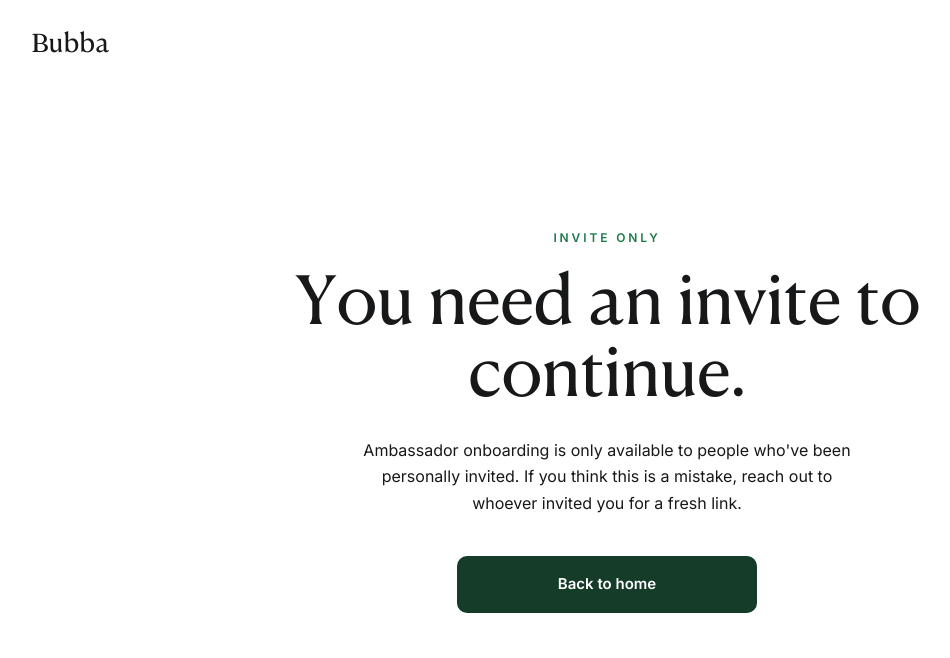
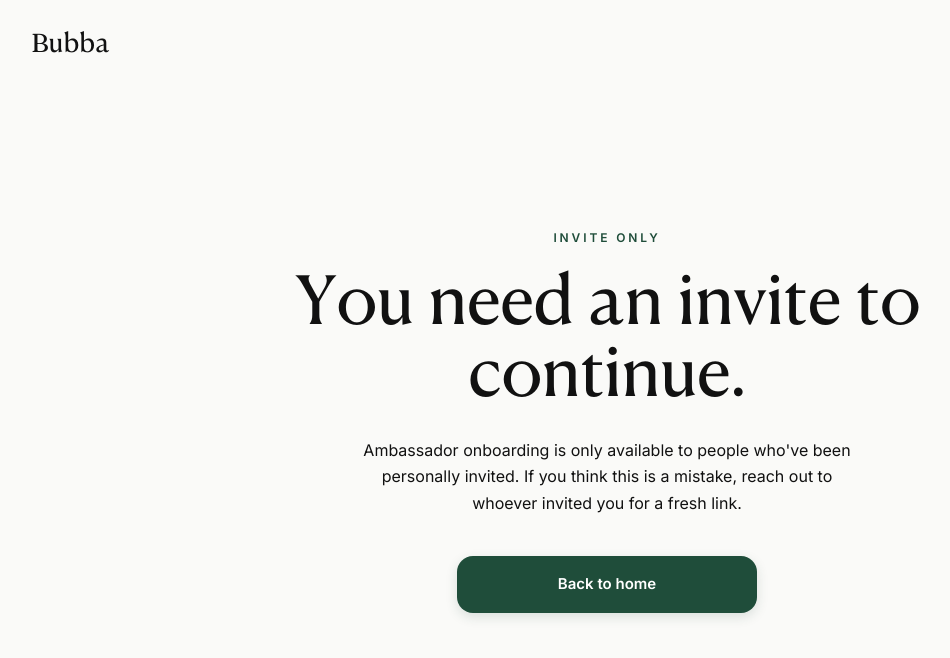
Before and after one commit to fahadali0077/bea-website, a Next.js app: page /verify-email in a window 1280 px wide. Shown: the top 658 px of the page, without its empty margins (33-983 px from the left). Built offline with nearby package versions, Linux system fonts and the light colour scheme; no server answers; a web font is replaced by a local one.

Commit message:
styles checked

```diff
--- a/styles/launch.css
+++ b/styles/launch.css
@@ -1,18 +1,45 @@
 .launch-shell {
-  --launch-page-bg: #ffffff;
-  --launch-bg: #ffffff;
-  --launch-ink: #17181a;
-  --launch-muted: #6f6a64;
-  --launch-faint: #a39e97;
-  --launch-border: #e7e1d9;
-  --launch-input-border: #ddd5c9;
-  --launch-accent: #133d27;
+  /* Bubba Visual System v1.0 — colour palette */
+  --launch-forest-green: #1f4d3a;
+  --launch-green-tint: #e9f1ec;
+  --launch-atlantic-blue: #5c6fae;
+  --launch-hydrangea-blue: #bfd0e2;
+  --launch-warm-white: #fafaf8;
+  --launch-sand: #e6e6e2;
+  --launch-stone: #d7d7d2;
+  --launch-charcoal: #666666;
+  --launch-ink-hex: #111111;
+
+  /* Semantic aliases used across the onboarding steps */
+  --launch-page-bg: var(--launch-warm-white);
+  --launch-bg: var(--launch-warm-white);
+  --launch-ink: var(--launch-ink-hex);
+  --launch-muted: var(--launch-charcoal);
+  --launch-faint: var(--launch-stone);
+  --launch-border: var(--launch-sand);
+  --launch-input-border: var(--launch-sand);
+  --launch-accent: var(--launch-forest-green);
   --launch-accent-contrast: #ffffff;
-  --launch-eyebrow: #5b7a63;
-  --launch-icon-bg: #f2ece1;
-  --launch-next-up-bg: #efeae1;
+  --launch-eyebrow: var(--launch-forest-green);
+  --launch-icon-bg: var(--launch-green-tint);
+  --launch-next-up-bg: var(--launch-green-tint);
   --launch-danger: #b0453a;
   --launch-danger-soft: #fdf3f1;
+
+  /* Radius scale — XL cards, L buttons, M inputs/pills, S chips */
+  --launch-radius-xl: 24px;
+  --launch-radius-l: 16px;
+  --launch-radius-m: 12px;
+  --launch-radius-s: 8px;
+
+  /* Shadows — soft and ambient */
+  --launch-shadow-button: 0px 4px 12px rgba(31, 77, 58, 0.15);
+  --launch-shadow-card: 0px 8px 24px rgba(17, 17, 17, 0.06);
+  --launch-shadow-popover: 0px 16px 40px rgba(17, 17, 17, 0.08);
+
+  /* Interaction shades derived from Forest Green */
+  --launch-accent-hover: #18402f;
+  --launch-accent-pressed: #133424;
   position: relative;
   min-height: 100vh;
   display: flex;
@@ -176,13 +203,14 @@
   width: 100%;
   height: 54px;
   padding: 0 24px;
-  border-radius: 14px;
+  border-radius: var(--launch-radius-l);
   background: var(--launch-accent);
   color: var(--launch-accent-contrast);
   font-size: 15px;
   font-weight: 600;
   text-decoration: none;
   border: none;
+  box-shadow: var(--launch-shadow-button);
   transition: opacity 0.15s ease;
 }
 
@@ -296,7 +324,7 @@
 .launch-already-registered {
   margin-top: 12px;
   padding: 10px 14px;
-  border-radius: 10px;
+  border-radius: var(--launch-radius-m);
   background: var(--launch-icon-bg);
   color: var(--launch-muted);
   font-size: 13px;
@@ -361,7 +389,7 @@
 .launch-field-input {
   width: 100%;
   height: 48px;
-  border-radius: 10px;
+  border-radius: var(--launch-radius-m);
   border: 1px solid var(--launch-input-border);
   background: #ffffff;
   padding: 0 42px 0 16px;
@@ -372,7 +400,7 @@
 
 .launch-field-input:focus-visible {
   border-color: var(--launch-accent);
-  box-shadow: 0 0 0 3px rgba(19, 61, 39, 0.12);
+  box-shadow: 0 0 0 3px rgba(31, 77, 58, 0.15);
 }
 
 .launch-field-input:disabled {
@@ -412,7 +440,7 @@
   margin-top: 10px;
   height: 4px;
   border-radius: 9999px;
-  background: var(--launch-border);
+  background: var(--launch-sand);
   overflow: hidden;
 }
 
@@ -431,7 +459,7 @@
 
 .launch-password-strength[data-level="2"] span {
   width: 66%;
-  background: #c08a2e;
+  background: var(--launch-hydrangea-blue);
 }
 
 .launch-password-strength[data-level="3"] span {
@@ -478,9 +506,9 @@
   max-height: min(280px, 45vh);
   overflow-y: auto;
   border: 1px solid var(--launch-input-border);
-  border-radius: 10px;
+  border-radius: var(--launch-radius-m);
   background: #ffffff;
-  box-shadow: 0 12px 32px rgba(23, 24, 26, 0.1);
+  box-shadow: var(--launch-shadow-popover);
 }
 
 .launch-school-dropdown-item {
@@ -555,7 +583,7 @@
   width: 20px;
   height: 20px;
   margin-top: 1px;
-  border-radius: 5px;
+  border-radius: var(--launch-radius-s);
   border: 1.5px solid var(--launch-input-border);
   display: inline-flex;
   align-items: center;
@@ -617,7 +645,7 @@
 .launch-welcome-card {
   background: #ffffff;
   border: 1px solid var(--launch-border);
-  border-radius: 14px;
+  border-radius: var(--launch-radius-xl);
   padding: 16px 18px;
   display: flex;
   align-items: center;
@@ -677,7 +705,7 @@
 
 .launch-next-up {
   background: var(--launch-next-up-bg);
-  border-radius: 16px;
+  border-radius: var(--launch-radius-xl);
   padding: 22px 24px;
   text-align: left;
 }
@@ -777,7 +805,7 @@
     height: 100%;
     max-width: none;
     object-fit: cover;
-    border-radius: 20px;
+    border-radius: var(--launch-radius-xl);
     margin: 0;
   }
 
@@ -975,7 +1003,7 @@
     max-width: 480px;
     margin: 0 auto 18px;
     padding: 20px 32px;
-    border-radius: 10px;
+    border-radius: var(--launch-radius-l);
   }
 
   .launch-step--role .launch-footnote {
@@ -1029,14 +1057,14 @@
   font-weight: 600;
   padding: 20px 32px;
   border: none;
-  border-radius: 10px;
+  border-radius: var(--launch-radius-l);
   cursor: pointer;
   text-decoration: none;
   transition: background 0.2s ease, transform 0.15s ease;
 }
 
 .hero-cta:hover {
-  background: #0f3826;
+  background: var(--launch-accent-hover);
   transform: translateY(-1px);
 }
 
@@ -1172,7 +1200,7 @@
   max-width: 560px;
   height: auto;
   display: block;
-  border-radius: 6px;
+  border-radius: var(--launch-radius-s);
 }
 
 .verify-content {
@@ -1324,11 +1352,11 @@
 @media (min-width: 769px) {
   .launch-shell:has(.launch-step--account) {
     padding: 0;
-    background: #f7f7f4;
+    background: var(--launch-warm-white);
   }
 
   .launch-card:has(.launch-step--account) {
-    background: #f7f7f4;
+    background: var(--launch-warm-white);
   }
 
   .launch-card:has(.launch-step--account) .launch-header {
@@ -1392,7 +1420,7 @@
   .launch-step--account .launch-cta {
     height: auto;
     padding: 20px 32px;
-    border-radius: 10px;
+    border-radius: var(--launch-radius-l);
     font-size: 16px;
     gap: 14px;
   }
@@ -1487,7 +1515,7 @@
   .launch-step--personalize .launch-cta {
     height: auto;
     padding: 20px 32px;
-    border-radius: 10px;
+    border-radius: var(--launch-radius-l);
     font-size: 16px;
     gap: 14px;
   }
@@ -1643,7 +1671,7 @@
   font-size: 12px;
   font-weight: 600;
   letter-spacing: 0.24em;
-  color: #1e7a4a;
+  color: var(--launch-accent);
   margin-bottom: 0;
 }
 
@@ -1671,19 +1699,19 @@
   min-width: 300px;
   margin-top: 40px;
   padding: 17px 40px;
-  border-radius: 10px;
-  background: #153b29;
+  border-radius: var(--launch-radius-l);
+  background: var(--launch-accent);
   transition: background 180ms ease, transform 180ms ease;
 }
 
 .launch-step--invite-gate .launch-cta:hover {
-  background: #0e2c1e;
+  background: var(--launch-accent-pressed);
   opacity: 1;
   transform: translateY(-1px);
 }
 
 .launch-step--invite-gate .launch-cta:focus-visible {
-  outline: 2px solid #153b29;
+  outline: 2px solid var(--launch-accent);
   outline-offset: 3px;
 }
 
@@ -1790,10 +1818,10 @@
   width: 100%;
   max-width: 380px;
   padding: 28px 24px 24px;
-  border-radius: 16px;
+  border-radius: var(--launch-radius-xl);
   background: #fff;
   text-align: center;
-  box-shadow: 0 20px 50px rgba(0, 0, 0, 0.2);
+  box-shadow: var(--launch-shadow-popover);
   animation: launch-modal-rise 180ms ease-out;
 }
 
@@ -1823,7 +1851,7 @@
   width: 100%;
   padding: 13px 20px;
   border: none;
-  border-radius: 12px;
+  border-radius: var(--launch-radius-l);
   background: var(--launch-accent);
   color: var(--launch-accent-contrast);
   font-size: 14px;
@@ -1884,7 +1912,7 @@
   border: none;
   background: none;
   cursor: pointer;
-  border-radius: 6px;
+  border-radius: var(--launch-radius-s);
 }
 
 .launch-field-toggle:hover {
@@ -1898,7 +1926,7 @@
   gap: 6px;
   margin-top: 8px;
   padding: 9px 12px;
-  border-radius: 9px;
+  border-radius: var(--launch-radius-s);
   background: var(--launch-icon-bg);
   color: var(--launch-muted);
   font-size: 12.5px;
@@ -1937,10 +1965,10 @@
   transition: width 200ms ease, background-color 200ms ease;
 }
 
-.launch-password-bar.is-score-0 span { width: 8%;   background: var(--launch-border); }
-.launch-password-bar.is-score-1 span { width: 25%;  background: #c9752f; }
-.launch-password-bar.is-score-2 span { width: 50%;  background: #c9a22f; }
-.launch-password-bar.is-score-3 span { width: 75%;  background: #5b7a63; }
+.launch-password-bar.is-score-0 span { width: 8%;   background: var(--launch-stone); }
+.launch-password-bar.is-score-1 span { width: 25%;  background: var(--launch-stone); }
+.launch-password-bar.is-score-2 span { width: 50%;  background: var(--launch-hydrangea-blue); }
+.launch-password-bar.is-score-3 span { width: 75%;  background: var(--launch-atlantic-blue); }
 .launch-password-bar.is-score-4 span { width: 100%; background: var(--launch-accent); }
 
 .launch-password-hint {
```
